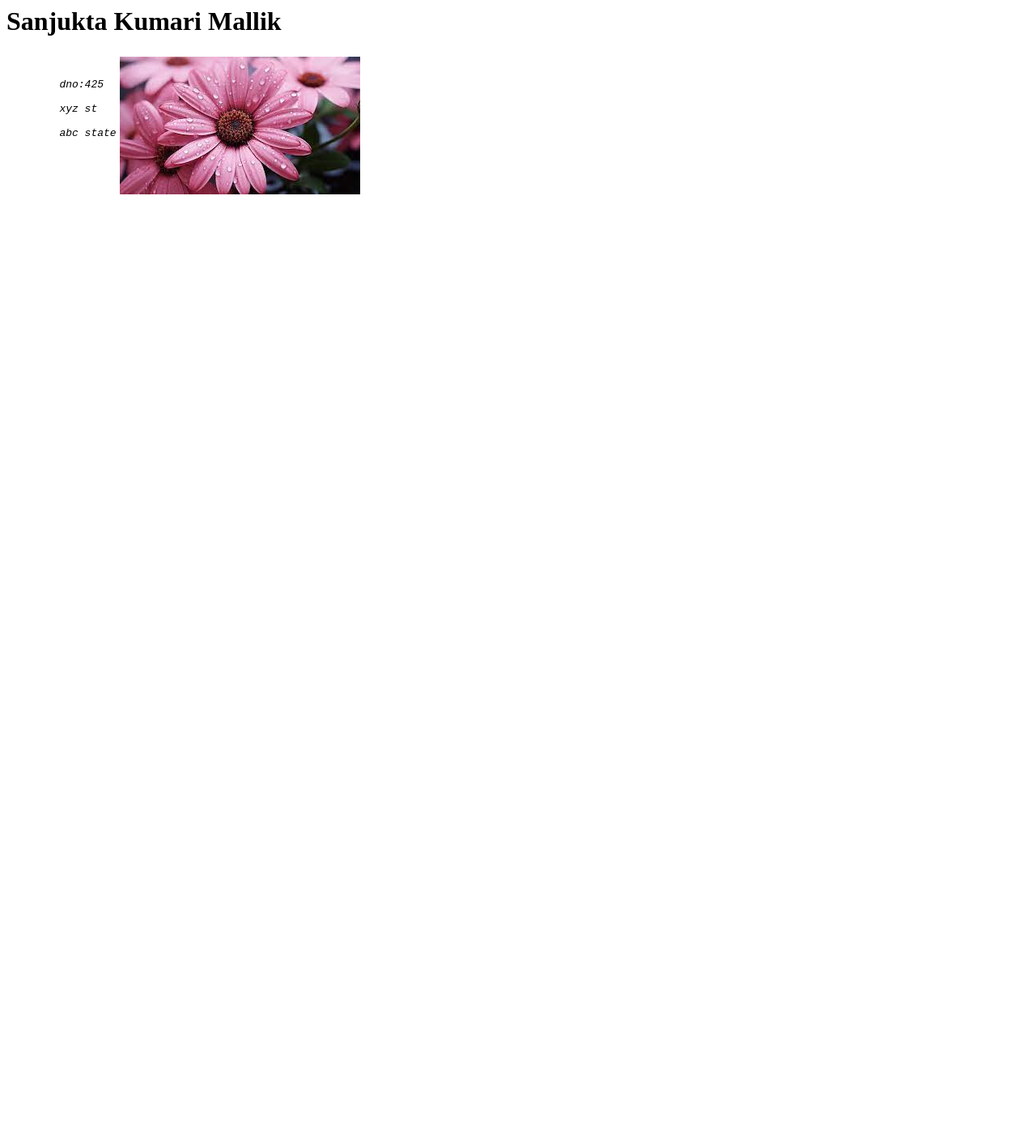
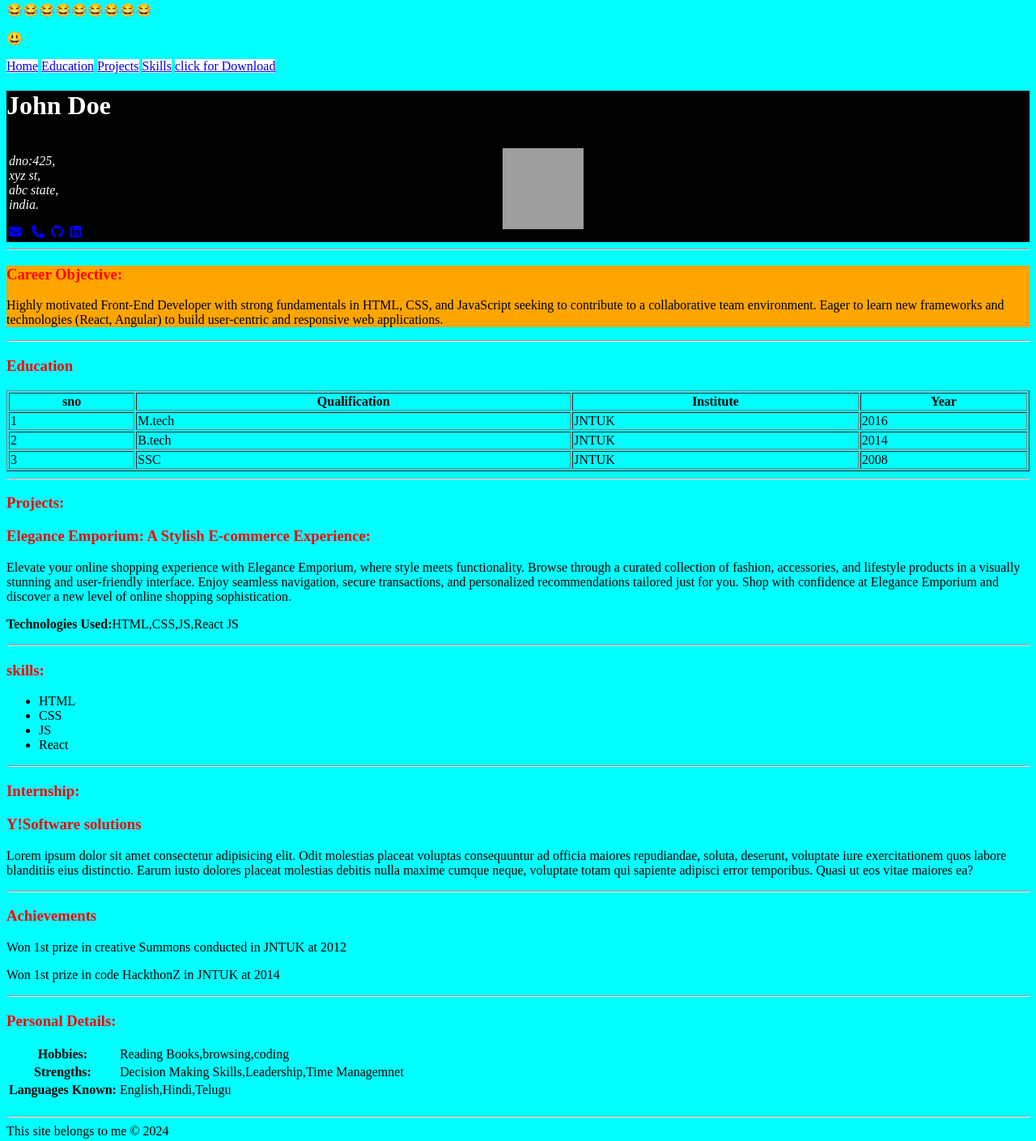
Before and after one commit to Sanjukta-Mallik/Html, a plain HTML site: page My Training/resume.html in a window 1280 px wide. Shown: the part 13-1422 px from the top of the page at 81% size. Before the commit the page ends 800 px from the top, so only its background shows below. Drawn offline with Linux system fonts and the light colour scheme; grey boxes are pictures that could not be loaded.

Commit message:
Update resume.html

```diff
--- a/My Training/resume.html
+++ b/My Training/resume.html
@@ -2,30 +2,159 @@
 <html lang="en">
 <head>
     <meta charset="UTF-8">
-    <meta name="viewport" content="width=<device-width>, initial-scale=1.0">
-    <title>Document</title>
+    <meta name="viewport" content="width=device-width, initial-scale=1.0">
+    <title>My Resume</title>
+    <link rel="shortcut icon" href="https://www.favicon.cc/logo3d/235084.png" type="image/x-icon">
+<link rel="stylesheet" href="https://cdnjs.cloudflare.com/ajax/libs/font-awesome/6.5.1/css/all.css"
+    integrity="sha512-tx5+1LWHez1QiaXlAyDwzdBTfDjX07GMapQoFTS74wkcPMsI3So0KYmFe6EHZjI8+eSG0ljBlAQc3PQ5BTaZtQ=="
+    crossorigin="anonymous" referrerpolicy="no-referrer" />
+    <style>
+        /*tag name*/
+        h3{
+            color: red;
+        }
+        /*classsname*/
+        .x/* classsname x*/
+        {
+            background-color: white;
+        }
+        /* id*/
+        #carrer/* id name carrer*/
+        {
+            background-color: orange;
+        }
+    </style>
 </head>
-<body>
- <header>
-    <h1>Sanjukta Kumari Mallik</h1>
-    <table>
+<body style="background-color: aqua;">
+   <p>😂😂😂😂😂😂😂😂😂</p>
+   <p>&#128515;</p>
+ <a href="#header" class="x">Home</a>
+ <a href="#education" class="x">Education</a>
+ <a href="#projects" class="x">Projects</a>
+ <a href="#skills" class="x">Skills</a>
+ <a href="./HTML (1).pdf"  download class="x">click for Download</a>
+    <header id="header" style="background-color: black;color:white;">
+        <h1>John Doe</h1>
+        <table style="width:100%;">
             <tr>
                 <td>
          <address>
-            <pre>
-        dno:425<br>
-        xyz st <br>
-        abc state<br>
-
-            </pre>
+             <p>
+dno:425,<br>
+xyz st,<br>
+abc state,<br>
+india. <br>
+            </p>
          </address>
+         <a href="mailto:abc@gmail.com"><i class="fa-solid fa-envelope"></i></a> &nbsp;
+        <a href="tel:558585858"><i class="fa-solid fa-phone"></i></a>&nbsp;
+        <a href="https://github.com/prasad-bigdp" target="_blank"><i class="fa-brands fa-github"></i></a>&nbsp;
+        <a href="https://www.linkedin.com"><i class="fa-brands fa-linkedin"></i></a>&nbsp;
                 </td>
                 <td>
-            <img src="./image/download.jpeg">
+                    <img src="https://encrypted-tbn0.gstatic.com/images?q=tbn:ANd9GcTf1yqKITPhRNLdEBWq3nBrtIL3gWC00_djdpD6txv77A&s" alt="image" height="100" width="100">
                 </td>
             </tr>
         </table>
     </header>
+    <hr/>
+    <main>
+        <div id="carrer">
+            <h3>Career Objective:</h3>
+            <p>Highly motivated Front-End Developer with strong fundamentals in HTML, CSS, and JavaScript seeking to contribute to a
+            collaborative team environment. Eager to learn new frameworks and technologies (React, Angular) to build user-centric
+            and responsive web applications.</p>
+        </div><hr>
+        <div id="education">
+            <h3>Education</h3>
+            <table border="1" style="width:100%">
+                <tr>
+                    <th>sno</th>
+                    <th>Qualification</th>
+                    <th>Institute</th>
+                    <th>Year</th>
+                </tr>
+                <tr>
+                    <td>1</td>
+                    <td>M.tech</td>
+                    <td>JNTUK</td>
+                    <td>2016</td>
+                </tr>
+                <tr>
+                    <td>2</td>
+                    <td>B.tech</td>
+                    <td>JNTUK</td>
+                    <td>2014</td>
+                </tr>
+                <tr>
+                    <td>3</td>
+                    <td>SSC</td>
+                    <td>JNTUK</td>
+                    <td>2008</td>
+                </tr>
+            </table>
+        </div><hr>
+        <div id="projects">
+            <h3>Projects:</h3>
+            <h3>Elegance Emporium: A Stylish E-commerce Experience:</h3>
+            <p>Elevate your online shopping experience with Elegance Emporium, where style meets functionality. Browse through a
+            curated collection of fashion, accessories, and lifestyle products in a visually stunning and user-friendly interface.
+            Enjoy seamless navigation, secure transactions, and personalized recommendations tailored just for you. Shop with
+            confidence at Elegance Emporium and discover a new level of online shopping sophistication.</p>
+            <p><strong>Technologies Used:</strong>HTML,CSS,JS,React JS</p>
+        </div><hr>
+        <div id="skills">
+            <h3>skills:</h3>
+            <ul>
+                <li>HTML</li>
+                <li>CSS</li>
+                <li>JS</li>
+                <li>React</li>
+            </ul>
+        </div><hr>
+        <div id="internship">
+            <h3>Internship:</h3>
+            <h3>Y!Software solutions</h3>
+            <p>Lorem ipsum dolor sit amet consectetur adipisicing elit. Odit molestias placeat voluptas consequuntur ad officia maiores repudiandae, soluta, deserunt, voluptate iure exercitationem quos labore blanditiis eius distinctio. Earum iusto dolores placeat molestias debitis nulla maxime cumque neque, voluptate totam qui sapiente adipisci error temporibus. Quasi ut eos vitae maiores ea?</p>
+        </div><hr>
+        <div id="achievements">
+            <h3>Achievements</h3>
+            <p>Won 1st prize in creative Summons conducted in JNTUK at 2012</p>
+            <p>Won 1st prize in code HackthonZ in JNTUK at 2014</p>
+        </div><hr>
+        <div id="personal">
+            <h3>Personal Details:</h3>
+            <table>
+                <tr>
+                    <th>Hobbies:</th>
+                    <td>Reading Books,browsing,coding</td>
+                </tr>
+                <tr>
+                    <th>Strengths:</th>
+                    <td>Decision Making Skills,Leadership,Time Managemnet</td>
+                </tr>
+                <tr>
+                    <th>Languages Known:</th>
+                    <td>English,Hindi,Telugu</td>
+                </tr>
+                <tr>
+                    <th></th>
+                    <td></td>
+                </tr>
+                <tr>
+                    <th></th>
+                    <td></td>
+                </tr>
+                <tr>
+                    <th></th>
+                    <td></td>
+                </tr>
+            </table>
+        </div><hr>
+    </main>
+    <footer>
+        This site belongs to me &copy; 2024
+    </footer>
 
 
 </body>
```
Lines whose indentation alone changed are shown as unchanged.
